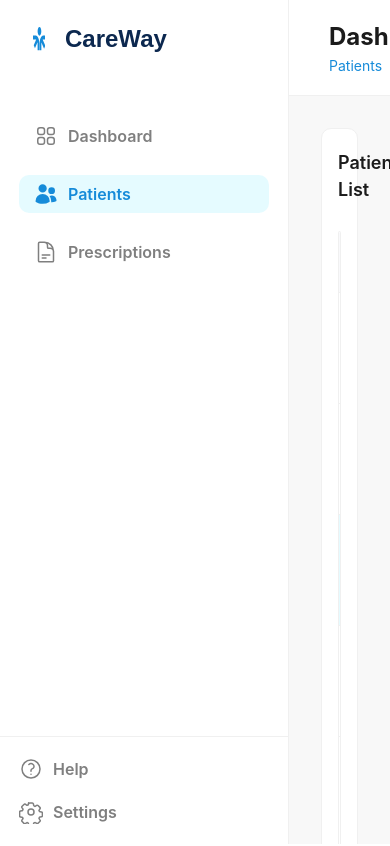
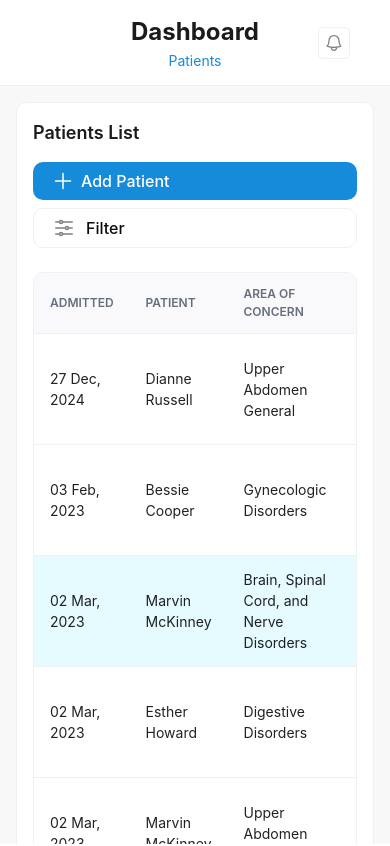
Before and after one commit to chaimaaskri7/front-ptut, a Vue app: page /patients in a window 390 px wide. Shown: the top 846 px of the page. Built offline with nearby package versions, Linux system fonts and the light colour scheme.

Commit message:
feat: add responsive design and center header subtitle

```diff
--- a/src/App.vue
+++ b/src/App.vue
@@ -28,5 +28,40 @@ html, body {
 main {
   height: 100vh;
   overflow-y: auto;
+  transition: margin-left 0.3s ease;
+}
+
+/* Desktop: Sidebar visible */
+@media (min-width: 1024px) {
+  main {
+    margin-left: 289px;
+  }
+}
+
+/* Tablet: Sidebar visible but smaller */
+@media (min-width: 768px) and (max-width: 1023px) {
+  main {
+    margin-left: 100px;
+  }
+
+  aside {
+    width: 100px !important;
+  }
+
+  aside p,
+  aside span {
+    display: none;
+  }
+}
+
+/* Mobile: Sidebar hidden */
+@media (max-width: 767px) {
+  main {
+    margin-left: 0;
+  }
+
+  aside {
+    display: none !important;
+  }
 }
 </style>
--- a/src/components/Header.vue
+++ b/src/components/Header.vue
@@ -1,15 +1,15 @@
 <template>
-  <header class="bg-white border-b border-[#f0f0f0] px-[40px] py-[14px] flex items-center justify-between sticky top-0 z-10">
-    <!-- Left Section -->
-    <div class="flex flex-col leading-normal">
+  <header class="bg-white border-b border-[#f0f0f0] px-[40px] py-[14px] flex items-center justify-center sticky top-0 z-10">
+    <!-- Center Section -->
+    <div class="flex flex-col leading-normal text-center">
       <p class="font-bold text-[24px] text-[#1b1b1b]">Dashboard</p>
       <p class="font-normal text-[14px] text-[#168bd9]">{{ subtitle }}</p>
     </div>
 
-    <!-- Right Section -->
-    <div class="flex gap-[25px] items-center">
+    <!-- Right Section (absolute positioned) -->
+    <div class="absolute right-[40px] md:right-[20px] lg:right-[40px] flex gap-[25px] items-center">
       <!-- Search Bar -->
-      <div class="bg-[#f8f8f8] border border-[#f0f0f0] rounded-[10px] px-[13px] py-[8px] flex gap-[11px] items-center w-[381px]">
+      <div class="search-bar bg-[#f8f8f8] border border-[#f0f0f0] rounded-[10px] px-[13px] py-[8px] flex gap-[11px] items-center w-[381px]">
         <svg class="w-[24px] h-[24px]" fill="none" viewBox="0 0 24 24">
           <path clip-rule="evenodd" d="M8.25 1.5C4.52208 1.5 1.5 4.52208 1.5 8.25C1.5 11.9779 4.52208 15 8.25 15C10.1142 15 11.8006 14.2453 13.023 13.023C14.2453 11.8006 15 10.1142 15 8.25C15 4.52208 11.9779 1.5 8.25 1.5ZM0 8.25C0 3.69365 3.69365 0 8.25 0C12.8063 0 16.5 3.69365 16.5 8.25C16.5 10.2578 15.782 12.0991 14.5899 13.5293L19.2803 18.2197C19.5732 18.5126 19.5732 18.9874 19.2803 19.2803C18.9874 19.5732 18.5126 19.5732 18.2197 19.2803L13.5293 14.5899C12.0991 15.782 10.2578 16.5 8.25 16.5C3.69365 16.5 0 12.8063 0 8.25Z" fill="#7F7F7F" fill-rule="evenodd" />
         </svg>
@@ -21,14 +21,14 @@
       </div>
 
       <!-- Notification Icon -->
-      <div class="w-[32px] h-[32px] border border-[#f0f0f0] rounded-[5px] flex items-center justify-center cursor-pointer relative">
+      <div class="notification w-[32px] h-[32px] border border-[#f0f0f0] rounded-[5px] flex items-center justify-center cursor-pointer relative">
         <svg class="w-[20px] h-[20px]" fill="none" viewBox="0 0 24 24" stroke="#7F7F7F" stroke-width="1.5">
           <path stroke-linecap="round" stroke-linejoin="round" d="M14.857 17.082a23.848 23.848 0 005.454-1.31A8.967 8.967 0 0118 9.75v-.7V9A6 6 0 006 9v.75a8.967 8.967 0 01-2.312 6.022c1.733.64 3.56 1.085 5.455 1.31m5.714 0a24.255 24.255 0 01-5.714 0m5.714 0a3 3 0 11-5.714 0" />
         </svg>
       </div>
 
       <!-- User Profile -->
-      <div class="flex gap-[8px] items-center cursor-pointer">
+      <div class="user-profile flex gap-[8px] items-center cursor-pointer">
         <div class="w-[34px] h-[34px] rounded-[50px] overflow-hidden">
           <img
             src="https://images.unsplash.com/photo-1612349317150-e413f6a5b16d?w=100&h=100&fit=crop"
@@ -53,3 +53,33 @@ defineProps<{
   subtitle: string;
 }>();
 </script>
+
+<style scoped>
+header {
+  padding: 14px 40px;
+}
+
+@media (max-width: 1023px) {
+  header {
+    padding: 14px 20px;
+  }
+
+  .search-bar {
+    display: none;
+  }
+}
+
+@media (max-width: 767px) {
+  header {
+    padding: 14px 16px;
+  }
+
+  .user-profile {
+    display: none;
+  }
+
+  .notification {
+    margin-left: auto;
+  }
+}
+</style>
--- a/src/components/Sidebar.vue
+++ b/src/components/Sidebar.vue
@@ -105,6 +105,7 @@ aside {
   display: flex;
   flex-direction: column;
   overflow: hidden;
+  transition: width 0.3s ease;
 }
 
 nav {
@@ -115,4 +116,23 @@ nav {
 a {
   text-decoration: none;
 }
+
+/* Tablet: Reduce sidebar width */
+@media (max-width: 1023px) and (min-width: 768px) {
+  aside {
+    width: 100px;
+  }
+
+  aside p,
+  aside span {
+    display: none;
+  }
+}
+
+/* Mobile: Hide sidebar */
+@media (max-width: 767px) {
+  aside {
+    display: none;
+  }
+}
 </style>
--- a/src/components/medecins/CreatePrescription.vue
+++ b/src/components/medecins/CreatePrescription.vue
@@ -1,11 +1,11 @@
 <template>
-  <div class="w-full bg-[#f8f8f8]">
+  <div class="w-full bg-[#f8f8f8] min-h-screen">
     <Header subtitle="Prescription" />
 
-    <div class="p-8">
+    <div class="p-4 md:p-6 lg:p-8">
         <div class="bg-white border border-[#f0f0f0] rounded-[10px] p-4">
           <!-- Header -->
-          <div class="flex justify-between items-center mb-6">
+          <div class="flex flex-col md:flex-row justify-between items-start md:items-center gap-4 mb-6">
             <h2 class="font-semibold text-[18px] text-[#1b1b1b]">Création d'une prescription</h2>
             <button class="border border-[#f0f0f0] px-[18px] py-[7px] rounded-[10px] flex items-center gap-[10px] hover:bg-gray-50">
               <svg class="w-[24px] h-[24px]" fill="none" viewBox="0 0 24 24" stroke="#7F7F7F" stroke-width="1.5">
--- a/src/components/medecins/Dashboard.vue
+++ b/src/components/medecins/Dashboard.vue
@@ -1,10 +1,10 @@
 <template>
-  <div class="w-full bg-[#f8f8f8]">
+  <div class="w-full bg-[#f8f8f8] min-h-screen">
     <Header subtitle="Dashboard" />
 
-    <div class="p-8">
+    <div class="p-4 md:p-6 lg:p-8">
       <!-- Stats Cards -->
-        <div class="grid grid-cols-4 gap-6 mb-8">
+        <div class="grid grid-cols-1 md:grid-cols-2 lg:grid-cols-4 gap-3 md:gap-4 lg:gap-6 mb-6 md:mb-8">
           <StatsCard title="Appointments" :value="213" icon-bg="rgba(85, 142, 255, 0.1)">
             <template #icon>
               <svg class="w-[24px] h-[24px]" fill="none" viewBox="0 0 24 24">
@@ -39,7 +39,7 @@
         </div>
 
         <!-- Main Content Grid -->
-        <div class="grid grid-cols-3 gap-6">
+        <div class="grid grid-cols-1 lg:grid-cols-3 gap-3 md:gap-4 lg:gap-6">
           <!-- Income Chart -->
           <div class="col-span-2 bg-white rounded-[10px] border border-[#f0f0f0] p-6">
             <div class="flex justify-between items-center mb-4">
--- a/src/components/medecins/PatientsList.vue
+++ b/src/components/medecins/PatientsList.vue
@@ -1,13 +1,13 @@
 <template>
-  <div class="w-full bg-[#f8f8f8]">
+  <div class="w-full bg-[#f8f8f8] min-h-screen">
     <Header subtitle="Patients" />
 
-    <div class="p-8">
+    <div class="p-4 md:p-6 lg:p-8">
         <div class="bg-white border border-[#f0f0f0] rounded-[10px] p-4">
           <!-- Header -->
-          <div class="flex justify-between items-center mb-6">
+          <div class="flex flex-col md:flex-row justify-between items-start md:items-center gap-4 mb-6">
             <h2 class="font-semibold text-[18px] text-[#1b1b1b]">Patients List</h2>
-            <div class="flex gap-[25px]">
+            <div class="flex flex-col md:flex-row gap-2 md:gap-[25px] w-full md:w-auto">
               <button class="bg-[#168bd9] text-white px-[18px] py-[7px] rounded-[10px] flex items-center gap-[6px] hover:opacity-90">
                 <svg class="w-[24px] h-[24px]" fill="none" viewBox="0 0 24 24" stroke="currentColor" stroke-width="1.5">
                   <path stroke-linecap="round" stroke-linejoin="round" d="M12 4.5v15m7.5-7.5h-15" />
--- a/src/components/medecins/PrescriptionsList.vue
+++ b/src/components/medecins/PrescriptionsList.vue
@@ -1,11 +1,11 @@
 <template>
-  <div class="w-full bg-[#f8f8f8]">
+  <div class="w-full bg-[#f8f8f8] min-h-screen">
     <Header subtitle="Prescription" />
 
-    <div class="p-8">
+    <div class="p-4 md:p-6 lg:p-8">
         <div class="bg-white border border-[#f0f0f0] rounded-[10px] p-4">
           <!-- Header -->
-          <div class="flex justify-between items-center mb-6">
+          <div class="flex flex-col md:flex-row justify-between items-start md:items-center gap-4 mb-6">
             <h2 class="font-semibold text-[18px] text-[#1b1b1b]">Les prescriptions</h2>
             <button class="border border-[#f0f0f0] px-[18px] py-[7px] rounded-[10px] flex items-center gap-[10px] hover:bg-gray-50">
               <svg class="w-[24px] h-[24px]" fill="none" viewBox="0 0 24 24" stroke="#7F7F7F" stroke-width="1.5">
```
